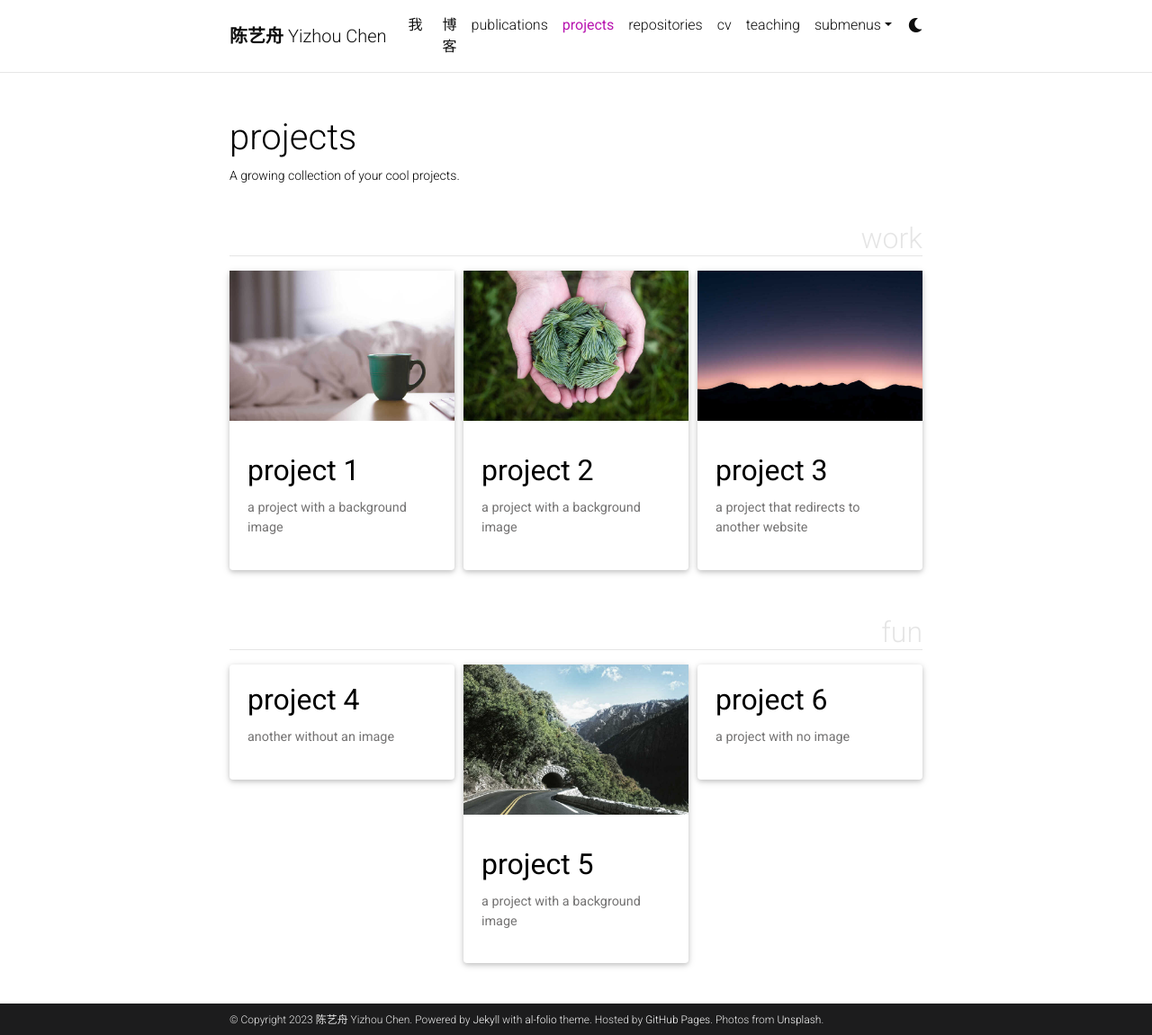
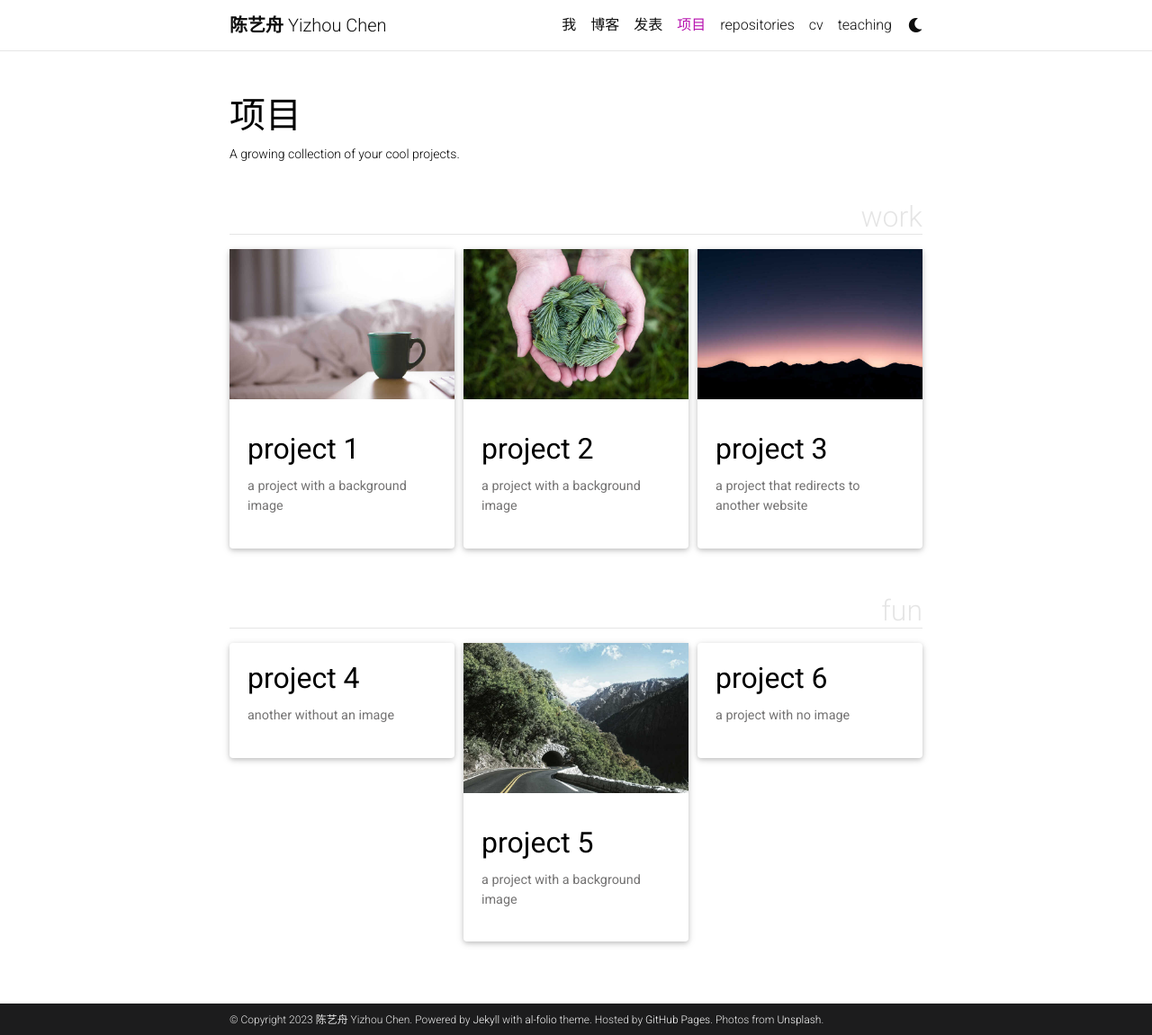
Before and after one commit to famax7/famax7.github.io, a Jekyll site: the page built from _pages/projects.md, in a window 1280 px wide and 1151 px high. Shown: the whole window at 90% size. Built offline with Jekyll 4.4.1, drawn with Linux system fonts in a browser that asks for light colours; full-size pictures stand in for the smaller copies a plugin makes; comment, search, counter and statistics services are not loaded; a style sheet for code colours, icons or effects is not loaded.

Commit message:
change nav bar

```diff
--- a/_pages/projects.md
+++ b/_pages/projects.md
@@ -1,6 +1,6 @@
 ---
 layout: page
-title: projects
+title: 项目
 permalink: /projects/
 description: A growing collection of your cool projects.
 nav: true
--- a/_pages/publications.md
+++ b/_pages/publications.md
@@ -1,7 +1,7 @@
 ---
 layout: page
 permalink: /publications/
-title: publications
+title: 发表
 description: publications by categories in reversed chronological order. generated by jekyll-scholar.
 years: [1967, 1956, 1950, 1935, 1905]
 nav: true
```
Also changed, not shown: _pages/dropdown.md (+1 -1 lines).
